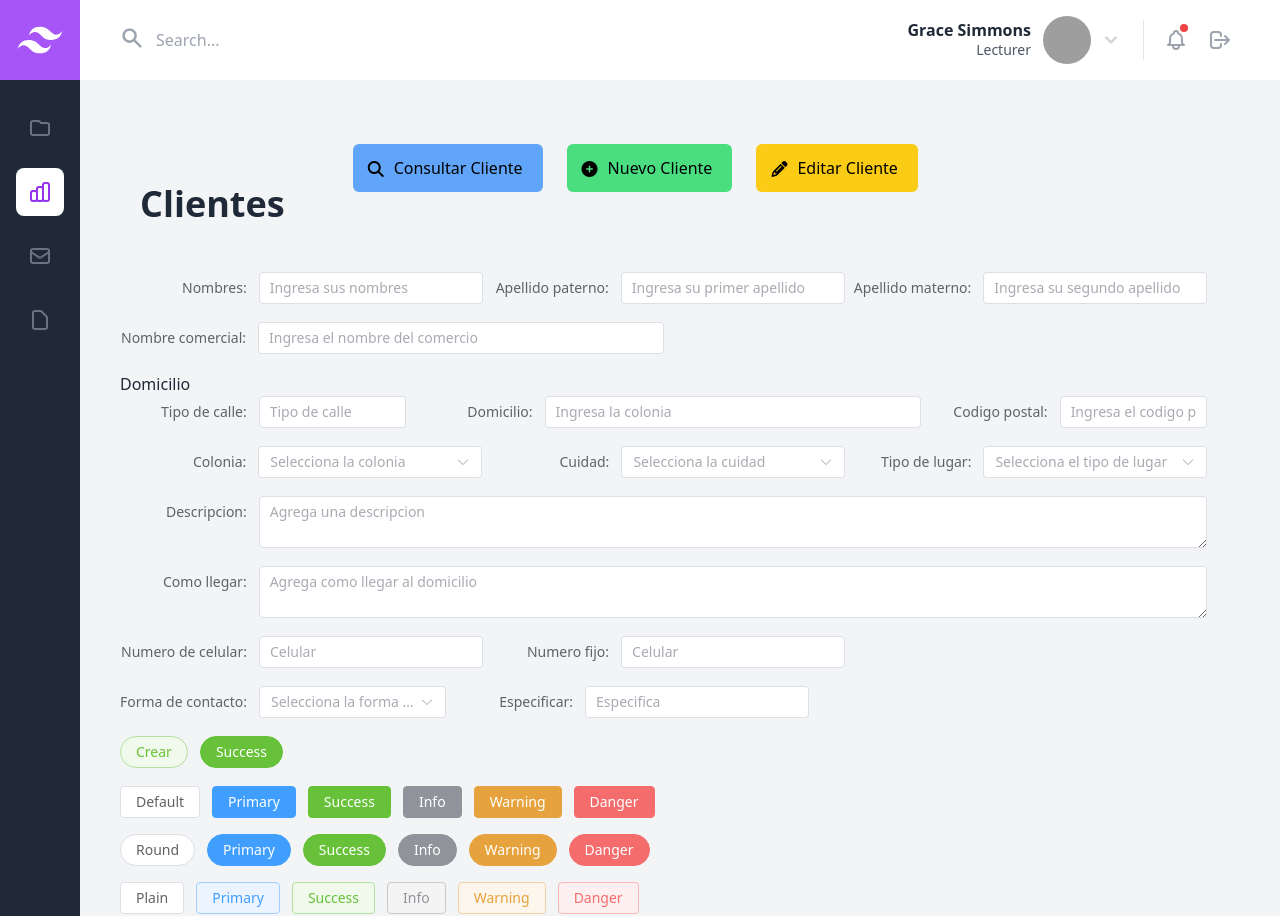
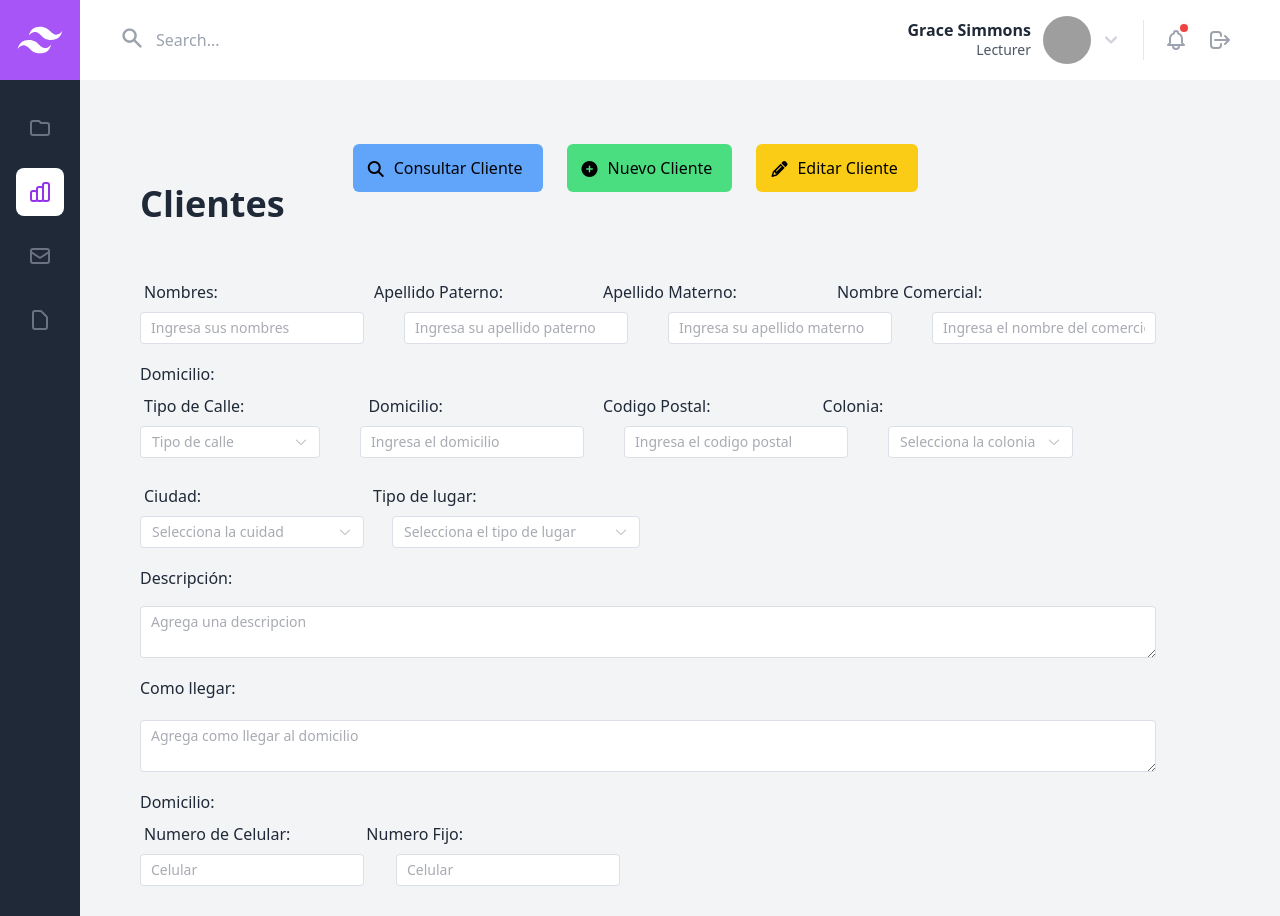
Before and after one commit to DarkghostByte/Fumikiller, a Vue app in the folder fumi/: page /admin/clients/add-clients in a window 1280 px wide. Shown: the top 916 px of the page. Built offline with nearby package versions, Linux system fonts and the light colour scheme; grey boxes are pictures that could not be loaded.

Commit message:
Diseño de pantalla nuevo cliente
Se hizo el diseño de la pantalla de creación de clientes

```diff
--- a/fumi/src/views/admin/clients/AdminAddClientsComponent.vue
+++ b/fumi/src/views/admin/clients/AdminAddClientsComponent.vue
@@ -33,144 +33,144 @@
 
 
     </div>
-        <!-- TABLE DATA -->
+        <!-- TABLE INSERT -->
+        <!-- Primera Fila -->
+        <div class="flex">
+          <el-form :model="form" label-width="auto" style="max-width: 100%">
+            <div style="display:flex" class="m-2"  >
+              <p class="px-4 pr-7">Nombres:</p>
+              <p class="px-20 ml-12 ">Apellido Paterno:</p>
+              <p class="px-5">Apellido Materno:</p>
+              <p class="px-20 pr-5">Nombre Comercial:</p>
+            </div>
 
             <div class="flex">
-          <el-form :model="form" label-width="auto" style="max-width: 100%">
-            <div class="flex">
-              <el-form-item label="Nombres: ">
-                <el-input v-model="form.name"
+              <el-form-item >
+                <el-input v-model="form.name" class="px-5"
                 placeholder="Ingresa sus nombres"/>
               </el-form-item>
-              <el-form-item label="Apellido paterno: ">
-                <el-input v-model="form.lastname1"
-                placeholder="Ingresa su primer apellido"/>
+              <el-form-item >
+                <el-input v-model="form.lastname1" class="px-5"
+                placeholder="Ingresa su apellido paterno"/>
               </el-form-item>
-              <el-form-item label="Apellido materno: ">
-                <el-input v-model="form.lastname2"
-                placeholder="Ingresa su segundo apellido"/>
+              <el-form-item >
+                <el-input v-model="form.lastname2" class="px-5"
+                placeholder="Ingresa su apellido materno"/>
               </el-form-item>
-            </div>
-
-            <el-form-item label="Nombre comercial: "
-            style="width: 50%">
-              <el-input v-model="form.comercio"
+              <el-form-item >
+                <el-input v-model="form.comercio" class="px-5"
                 placeholder="Ingresa el nombre del comercio"/>
               </el-form-item>
 
-            <p>Domicilio</p>
-            <div class="flex">
-              <el-form-item label="Tipo de calle: ">
-                <el-input v-model="form.name"
-                placeholder="Tipo de calle"/>
+
+            </div>
+            <!-- Segunda Fila -->
+            <p class="px-5">Domicilio:</p>
+            <div style="display:flex" class="m-2"  >
+              <p class="px-4 pr-7">Tipo de Calle:</p>
+              <p class="px-12 ml-12 ">Domicilio:</p>
+              <p class="px-28 pr-">Codigo Postal:</p>
+              <p class="pr-5">Colonia:</p>
+            </div>
+            <div class="flex px-5" style="">
+              <el-select v-model="form.call" placeholder="Tipo de calle" class="w-20" style="width: 180px;" >
+                <el-option label="Av." value="Av." />
+                <el-option label="Calle" value="Calle" />
+                <el-option label="Callejón" value="Callejon" />
+              </el-select>
+              <el-form-item >
+                <el-input v-model="form.name1" class="px-10"
+                placeholder="Ingresa el domicilio"/>
               </el-form-item>
-              <el-form-item label="Domicilio: "
-              style="width: 60%">
-                <el-input v-model="form.name1"
-                placeholder="Ingresa la colonia"/>
-              </el-form-item>
-              <el-form-item label="Codigo postal: ">
-                <el-input v-model="form.name"
+              <el-form-item >
+                <el-input v-model="form.codpostal" class=""
                 placeholder="Ingresa el codigo postal"/>
               </el-form-item>
-            </div>
-            <div class="flex">
-              <el-form-item label="Colonia: "
-              style="width: 50%">
-                <el-select v-model="form.col" placeholder="Selecciona la  colonia">
+              <el-form-item >
+                <el-select v-model="form.col" placeholder="Selecciona la  colonia" class="px-10" style="width: 265px;" >
                   <el-option label="Primera de mayo" value="primerademayo" />
                   <el-option label="Madero" value="madero" />
                 </el-select>
               </el-form-item>
-              <el-form-item label="Cuidad: "
-              style="width: 50%">
+            </div>
+
+            <!-- Tercera Fila -->
+            <div style="display:flex" class="m-2"  >
+              <p class="px-4 pr-7">Ciudad:</p>
+              <p class="px-24 ml-12 ">Tipo de lugar:</p>
+            </div>
+            <div class="flex">
+              <el-form-item class="px-5" style="width: 25%">
                 <el-select v-model="form.cui" placeholder="Selecciona la cuidad">
                   <el-option label="Nuevo Casas Grande" value="ncg" />
                   <el-option label="Casas Grandes" value="cg" />
                 </el-select>
               </el-form-item>
-              <el-form-item label="Tipo de lugar: "
-              style="width: 50%">
+              <el-form-item class="px-2" style="width: 25%">
                 <el-select v-model="form.lug" placeholder="Selecciona el tipo de lugar">
                   <el-option label="Restaurante" value="restaurante" />
                   <el-option label="Bodega" value="bodega" />
                 </el-select>
               </el-form-item>
             </div>
-
-            <el-form-item label="Descripcion: ">
+            <!-- Descripción Fila -->
+            <div class="px-5" >
+              <p>Descripción:</p>
+              <el-form-item class="pt-4" >
                 <el-input v-model="form.desc" type="textarea"
                 placeholder="Agrega una descripcion"/>
               </el-form-item>
+            </div>
 
-            <el-form-item label="Como llegar: ">
+            <!-- Como llegar Fila -->
+            <div class="px-5">
+              <p>Como llegar:</p>
+              <el-form-item class="pt-5" >
                 <el-input v-model="form.lleg" type="textarea"
                 placeholder="Agrega como llegar al domicilio"/>
               </el-form-item>
+            </div>
 
+            <!-- Sexta Fila -->
+            <p class="px-5">Domicilio:</p>
+            <div style="display:flex" class="m-2"  >
+              <p class="px-4 pr-7">Numero de Celular:</p>
+              <p class="px-12">Numero Fijo:</p>
+            </div>
             <div class="flex">
-              <el-form-item label="Numero de celular: ">
+              <el-form-item class="px-5">
                 <el-input v-model="form.phone1"
                 placeholder="Celular"/>
               </el-form-item>
-              <el-form-item label="Numero fijo: ">
+              <el-form-item class="px-3" >
                 <el-input v-model="form.phone2"
                 placeholder="Celular"/>
               </el-form-item>
             </div>
 
+            <!-- Septima Fila -->
+            <div style="display:flex" class="m-2"  >
+              <p class="px-4 pr-7">Forma de contacto:</p>
+              <p class="px-12">Especificar:</p>
+            </div>
+
             <div class="flex">
-              <el-form-item label="Forma de contacto: "
-              style="width: 30%">
-                <el-select v-model="form.contac" placeholder="Selecciona la  forma de contacto">
+              <el-form-item class="px-5" style="width: 25%">
+                <el-select v-model="form.contac" placeholder="Selecciona la  forma de contacto" class="">
                   <el-option label="Facebook" value="facebook" />
                   <el-option label="Barda" value="barda" />
                 </el-select>
               </el-form-item>
-              <el-form-item label="Especificar: ">
+              <el-form-item >
                 <el-input v-model="form.espe"
-                placeholder="Especifica"/>
+                placeholder="Especificar"/>
               </el-form-item>
             </div>
 
-            <el-form-item>
-              <el-button type="success" @click="onSubmit" round plain>Crear</el-button>
-              <el-button type="success" round>Success</el-button>
-            </el-form-item>
+            <div style="display:flex; justify-content: center;" class="">
+              <el-button class="w-40 h-16 mt-5" style="background-color:#0B1821; border-radius:40px; font-size:25px;" type="info" round>Crear</el-button>
+            </div>
 
-            <div class="mb-4">
-              <el-button>Default</el-button>
-              <el-button type="primary">Primary</el-button>
-              <el-button type="success">Success</el-button>
-              <el-button type="info">Info</el-button>
-              <el-button type="warning">Warning</el-button>
-              <el-button type="danger">Danger</el-button>
-            </div>
-            <div class="mb-4">
-              <el-button round>Round</el-button>
-              <el-button type="primary" round>Primary</el-button>
-              <el-button type="success" round>Success</el-button>
-              <el-button type="info" round>Info</el-button>
-              <el-button type="warning" round>Warning</el-button>
-              <el-button type="danger" round>Danger</el-button>
-            </div>
-            <div class="mb-4">
-              <el-button plain>Plain</el-button>
-              <el-button type="primary" plain>Primary</el-button>
-              <el-button type="success" plain>Success</el-button>
-              <el-button type="info" plain>Info</el-button>
-              <el-button type="warning" plain>Warning</el-button>
-              <el-button type="danger" plain>Danger</el-button>
-            </div>
-            <div>
-              <el-button color="#626aef" :dark="isDark">Default</el-button>
-              <el-button color="#626aef" :dark="isDark" plain>Plain</el-button>
-
-              <el-button color="#626aef" :dark="isDark" disabled>Disabled</el-button>
-              <el-button color="#626aef" :dark="isDark" disabled plain
-                >Disabled Plain</el-button
-              >
-            </div>
           </el-form>
         </div>
         <!-- END TABLE DATA -->
@@ -190,6 +190,8 @@
                 lastname2:'',
                 comercio:'',
                 col:'',
+                call:'',
+                codpostal:'',
                 cui:'',
                 lug:'',
                 desc:'',
```
Lines whose indentation alone changed are shown as unchanged.
